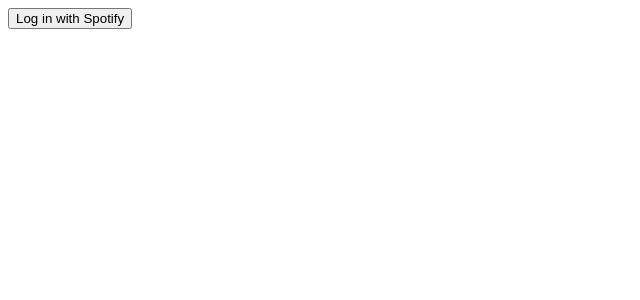
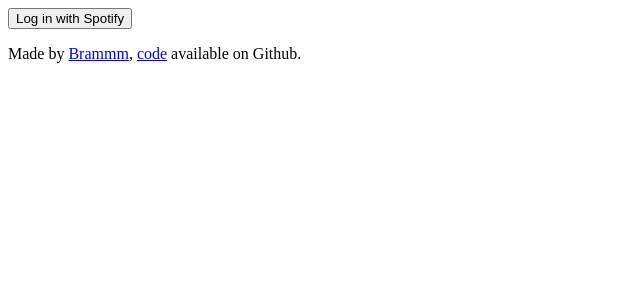
Before and after one commit to Brammm/spotify-reverse-playlist, a React (Vite) app: page / in a window 1280 px wide. Shown: the top 300 px of the page, without its empty margins (0-640 px from the left). Built offline with nearby package versions, Linux system fonts and the light colour scheme.

Commit message:
Added footers with links

```diff
--- a/src/components/Login.tsx
+++ b/src/components/Login.tsx
@@ -65,6 +65,7 @@
     return (
         <div>
             <button onClick={handleLogin}>Log in with Spotify</button>
+            <p>Made by <a href="https://twitter.com/Brammm">Brammm</a>, <a href="https://github.com/Brammm/spotify-reverse-playlist">code</a> available on Github.</p>
         </div>
     );
 };
--- a/src/components/SelectPlaylist.tsx
+++ b/src/components/SelectPlaylist.tsx
@@ -74,6 +74,7 @@
                     </li>
                 ))}
             </ul>
+            <p>Made by <a href="https://twitter.com/Brammm">Brammm</a>, <a href="https://github.com/Brammm/spotify-reverse-playlist">code</a> available on Github.</p>
         </div>
     );
 };
```
